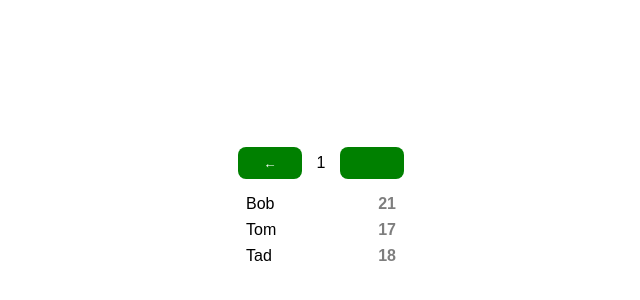
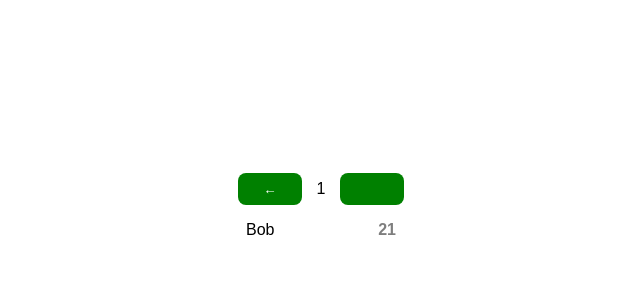
Before and after one commit to Deniskakaka/react, a React app in the folder lesson7/task4/: page / in a window 1280 px wide. Shown: the part 194-494 px from the top of the page, without its empty margins (319-959 px from the left). Built offline with nearby package versions, Linux system fonts and the light colour scheme.

Commit message:
react list

```diff
--- a/lesson7/task4/src/Pagination.jsx
+++ b/lesson7/task4/src/Pagination.jsx
@@ -1,42 +1,13 @@
 import React, { Component } from 'react';
 
-class Pagination extends Component {
-
-    state = {
-            currentPage:1,
-            rigth: true,
-            left: false
-    }
-
-    goNext = () => {
-        if (this.state.currentPage === 0) {
-            this.setState({
-                rigth: true,
-                left: false,
-                currentPage: ++this.state.currentPage
-            });
-        }
-    }
-
-    goPrev = () => {
-         if (this.state.currentPage === 1) {
-            this.setState({
-                rigth: false,
-                left: true,
-                currentPage: --this.state.currentPage
-            });
-        }
-    }
-
-    render() {
+const Pagination = (props) => {
         return(
                 <div className="pagination">
-                    <button className="btn" onClick={this.goPrev} disabled={this.state.left}>{this.state.currentPage === 0 ? "": '←'}</button>
-                    <span className="pagination__page">{this.state.currentPage}</span>
-                    <button className="btn" onClick={this.goNext} disabled={this.state.rigth}>{this.state.currentPage === 1 ? "": '→'}</button>
+                    <button className="btn" onClick={props.goPrev} disabled={props.left}>{props.currentPage === 0 ? "": '←'}</button>
+                    <span className="pagination__page">{props.currentPage}</span>
+                    <button className="btn" onClick={props.goNext} disabled={props.rigth}>{props.currentPage === 1 ? "": '→'}</button>
                 </div>
         );
-    }
 };
 
 export default Pagination;
--- a/lesson7/task4/src/UserList.jsx
+++ b/lesson7/task4/src/UserList.jsx
@@ -1,16 +1,55 @@
-import React from 'react';
+import React, { Component } from 'react';
 import User from './User.jsx';
 import Pagination from './Pagination.jsx';
 
-const UserList = (props) => {
-    return (<div>
-                <Pagination  totalItems={props.length} itemsPerPage={props.length}/>
+class UserList extends Component {
+
+    state = {
+        currentPage:1,
+        rigth: true,
+        left: false,
+        totalItems:1
+    }
+
+    goNext = () => {
+        if (this.state.currentPage === 0) {
+            this.setState({
+                rigth: true,
+                left: false,
+                totalItems: 5,
+                currentPage: ++this.state.currentPage
+            });
+        }
+    }
+
+    goPrev = () => {
+        if (this.state.currentPage === 1) {
+            this.setState({
+                rigth: false,
+                left: true,
+                totalItems:10,
+                currentPage: --this.state.currentPage
+            });
+        }
+    }
+
+    render() {
+         return (<div>
+                <Pagination
+                    totalItems={this.length}
+                    goPrev={this.goPrev}
+                    goNext={this.goNext}
+                    left={this.state.left}
+                    right={this.state.right}
+                    currentPage={this.state.currentPage}
+                />
                 <ul className="users">
-                    {props.users.map(user =>
+                    {this.props.users.slice(0, this.state.totalItems).map(user =>
                         <User  key={user.id} name={user.name} age={user.age}/>
                     )}
                 </ul>
            </div>)
-};
+    }
+}
 
 export default UserList;
--- a/lesson7/task4/src/index.jsx
+++ b/lesson7/task4/src/index.jsx
@@ -20,6 +20,41 @@ const users = [
         age:18,
         name:'Tad',
         id: '3'
+    },
+    {
+        age:23,
+        name:'Ann',
+        id: '4'
+    },
+    {
+        age:47,
+        name:'Vova',
+        id: '5'
+    },
+    {
+        age:81,
+        name:'John',
+        id: '6'
+    },
+    {
+        age:17,
+        name:'Marty',
+        id: '7'
+    },
+    {
+        age:19,
+        name:'Oleg',
+        id: '8'
+    },
+    {
+        age:18,
+        name:'Pape',
+        id: '9'
+    },
+    {
+        age:45,
+        name:'Tad',
+        id: '10'
     }
 ];
 
```
Also changed, not shown: 2 other files (tests, documents, lock files or other folders).
